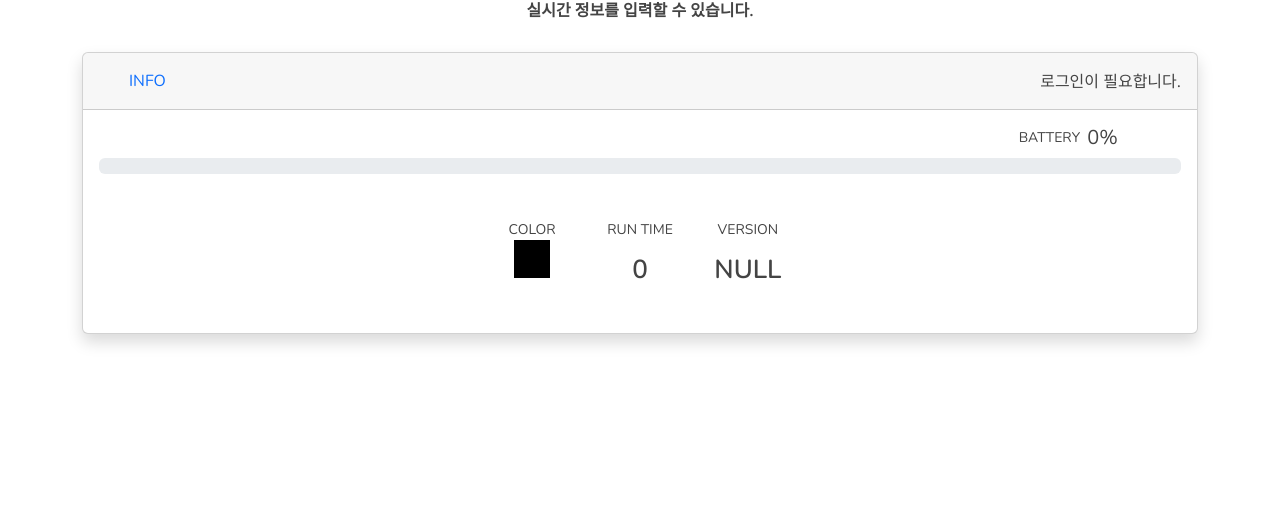
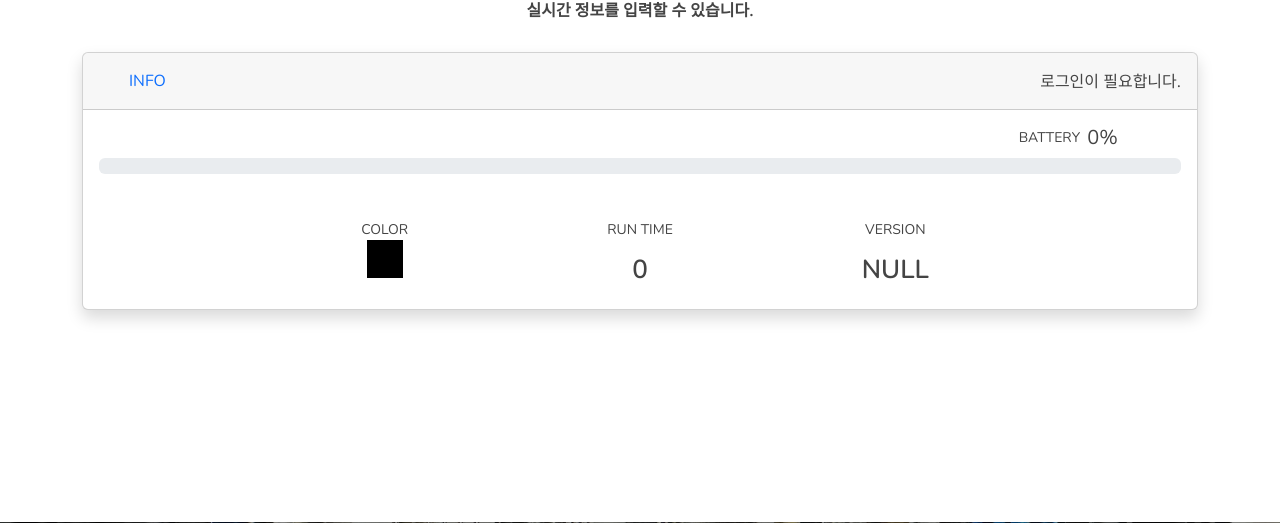
Before and after one commit to zmzm3301/mini_second, a Django app: page / in a window 1280 px wide. Shown: the part 959-1482 px from the top of the page. Run offline with Django 4.2, Linux system fonts and the light colour scheme; data that the repository does not hold is empty; some libraries are stand-ins or nearby versions.

Commit message:
찐찐찐최종본

```diff
--- a/webapp/static/webapp/assets/js/main.js
+++ b/webapp/static/webapp/assets/js/main.js
@@ -19,7 +19,7 @@
 
   // btn-all-close
   const btnAllClose = document.querySelector("#btn-all-close");
-
+    if(btnAllClose == null) return;
   // 반복문 순회하면서 해당 FAQ제목 클릭시 콜백 처리
   for( let i=0; i < panelFaqContainer.length; i++ ) {
     panelFaqContainer[i].addEventListener('click', function() { // 클릭시 처리할 일
--- a/webapp/templates/webapp/html/about.html
+++ b/webapp/templates/webapp/html/about.html
@@ -74,7 +74,7 @@
                         </span></h4>
                     </div>
                   </div>
-                  <div class="firmV col-mb-2">
+                  <div class="firmV col-md-2">
                     <h4 class="small font-weight-bold firmV_fig">VERSION<span class="float-right bat-fig">
                         <div>
                           <h4 class="firmV_info">
@@ -124,7 +124,7 @@
                 </div>
                 <br>
                 <div class="infoBottom">
-                  <div class="colInfo mb-4">
+                  <div class="colInfo col-md-2">
                     <div>
                       <h4 class="small font-weight-bold color_box_fig">COLOR<span class="float-right">
 
@@ -134,7 +134,7 @@
                         </span></h4>
                     </div>
                   </div>
-                  <div class="runInfo mb-4">
+                  <div class="runInfo col-md-4">
                     <div>
                       <h4 class="small font-weight-bold runtime_fig">RUN TIME<span class="float-right bat-fig">
 
@@ -147,7 +147,7 @@
                         </span></h4>
                     </div>
                   </div>
-                  <div class="firmV mb-4">
+                  <div class="firmV col-md-2">
                     <h4 class="small font-weight-bold firmV_fig">VERSION<span class="float-right bat-fig">
                         <div>
                           <h3>
```
Also changed, not shown: 3 other files.
